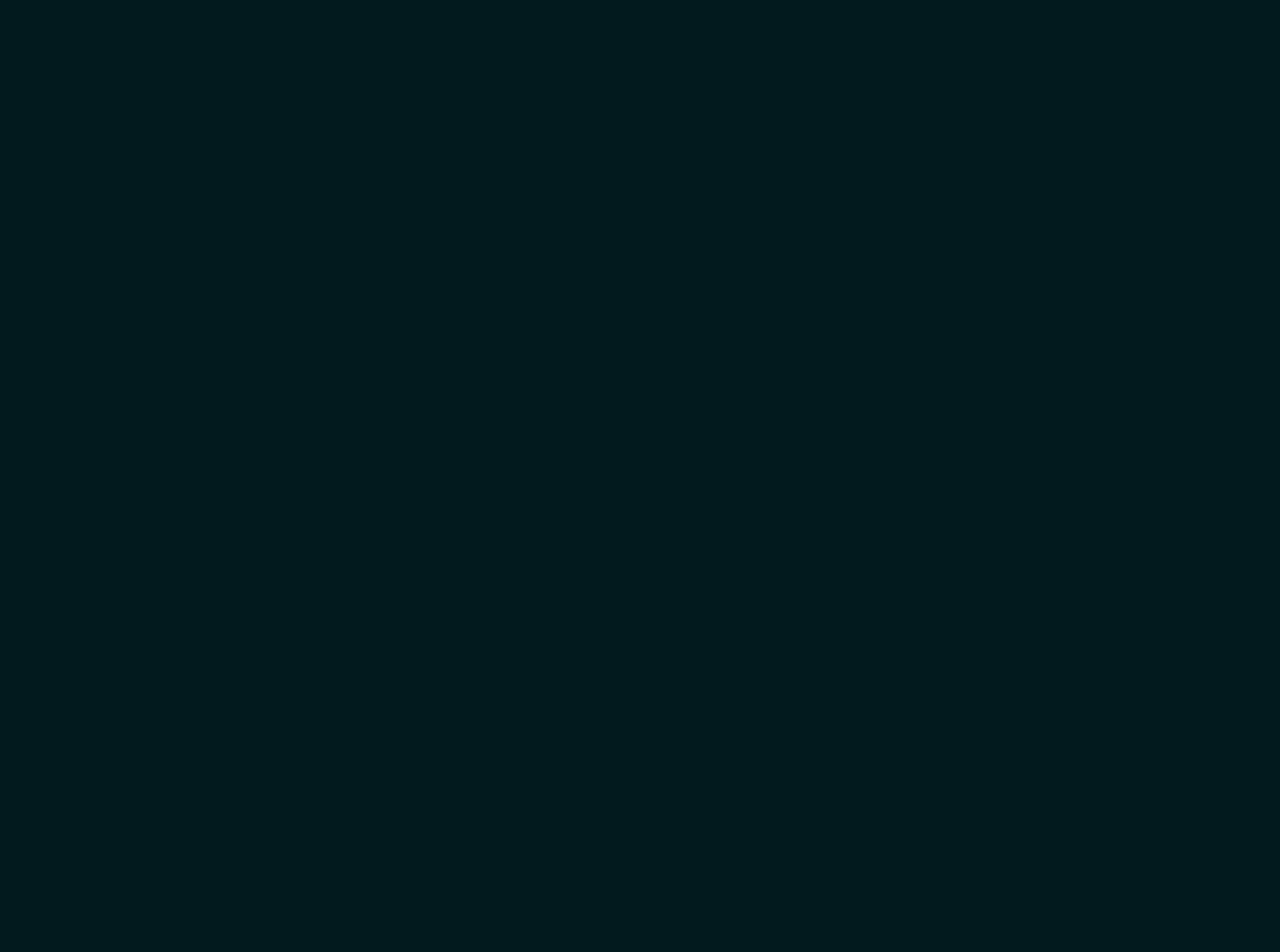
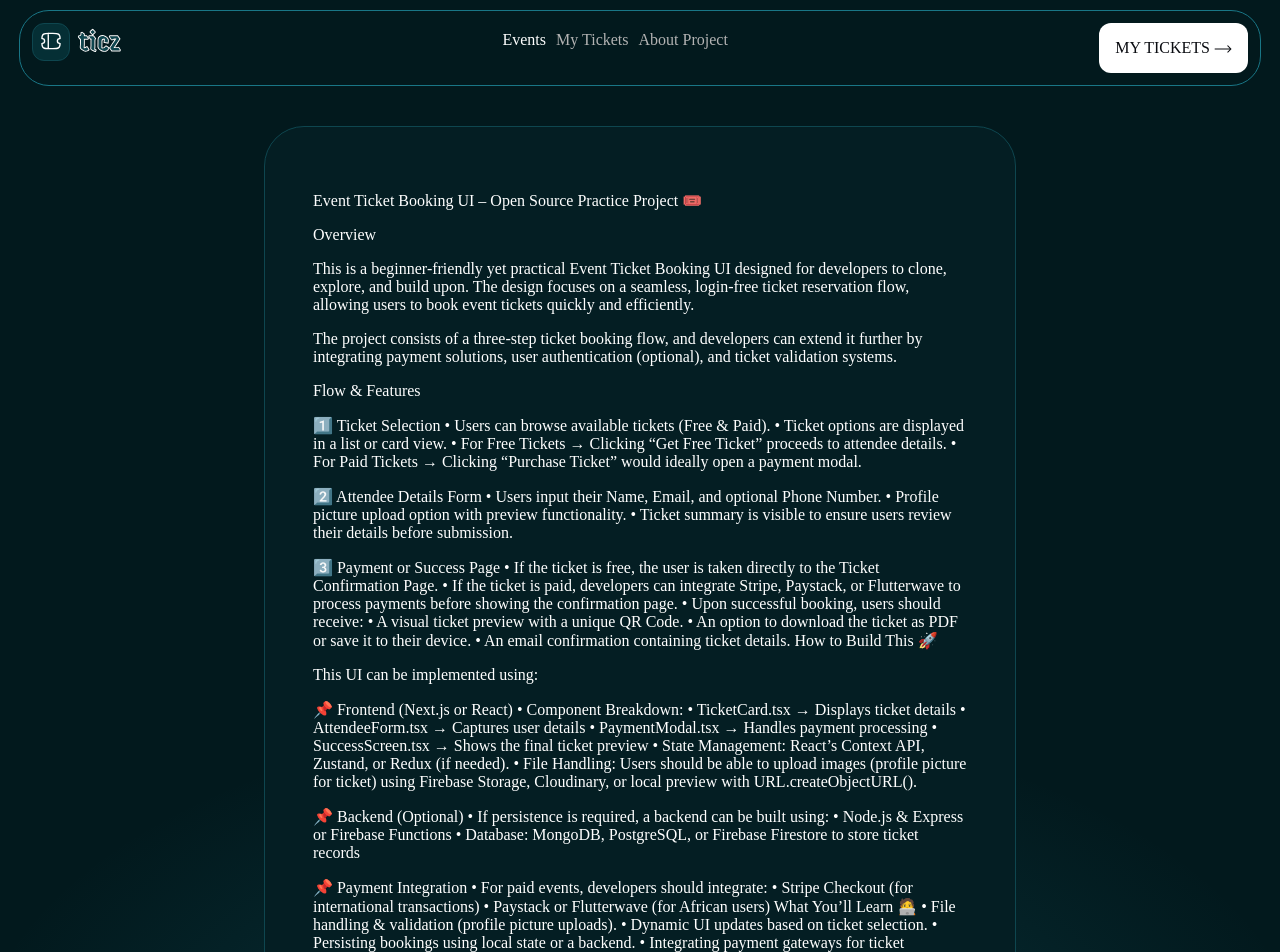
Before and after one commit to Kawthar1512/Conference-ticket-gen, a React (Vite) app: page /about in a window 1280 px wide. Before the commit this address had no page. Shown: the top 952 px of the page. Before the commit the page ends 800 px from the top, so only its background shows below. Built offline with nearby package versions, Linux system fonts and the light colour scheme; a web font is replaced by a local one.

Commit message:
about-page

```diff
--- a/package.json
+++ b/package.json
@@ -16,6 +16,7 @@
     "react-dom": "^19.0.0",
     "react-dropzone": "^14.3.5",
     "react-hook-form": "^7.54.2",
+    "react-markdown": "^9.0.3",
     "react-router": "^7.1.5",
     "yup": "^1.6.1",
     "zod": "^3.24.2"
--- a/src/Routes.jsx
+++ b/src/Routes.jsx
@@ -3,6 +3,7 @@ import TicketBookedPage from "./pages/TicketBooked";
 import HomePage from "./pages/SelectTicket";
 import DetailsPage from "./pages/AttendeeDetails";
 import BaseLayout from "./layout/BaseLayout";
+import AboutPage from "./pages/AboutPage"
 
 const AppRoutes = () => {
   return (
@@ -11,6 +12,8 @@ const AppRoutes = () => {
         <Route index element={<HomePage />} />
         <Route path="/ticket" element={<TicketBookedPage />} />
         <Route path="/upload" element={<DetailsPage />} />
+        <Route path="/about" element={<AboutPage />} />
+
       </Route>
     </Routes>
   );
--- a/src/components/NavBar.jsx
+++ b/src/components/NavBar.jsx
@@ -3,6 +3,7 @@ import svgImage from "../assets/Vector (1).svg";
 import "../styles/NavBar.css";
 import ticz from "../assets/ticz.svg";
 import arrow from "../assets/div.svg"
+import { Link } from "react-router";
 
 export default function Nav() {
   return (
@@ -18,7 +19,7 @@ export default function Nav() {
         <div className="nav-links">
           <a href="" className="first-link">Events</a>
           <a href="" className="second-link">My Tickets</a>
-          <a href="" className="third-link">About Project</a>
+          <Link to="/about" className="third-link">About Project</Link>
 
         </div>
         <a href="" className="my-ticket-btn">MY TICKETS <img src={arrow}alt="" /></a>
--- /dev/null
+++ b/src/pages/AboutPage.jsx
@@ -0,0 +1,67 @@
+import Markdown from 'react-markdown'
+
+const markdown = `Event Ticket Booking UI – Open Source Practice Project 🎟️
+
+Overview
+
+This is a beginner-friendly yet practical Event Ticket Booking UI designed for developers to clone, explore, and build upon. The design focuses on a seamless, login-free ticket reservation flow, allowing users to book event tickets quickly and efficiently.
+
+The project consists of a three-step ticket booking flow, and developers can extend it further by integrating payment solutions, user authentication (optional), and ticket validation systems.
+
+Flow & Features
+
+1️⃣ Ticket Selection
+	•	Users can browse available tickets (Free & Paid).
+	•	Ticket options are displayed in a list or card view.
+	•	For Free Tickets → Clicking “Get Free Ticket” proceeds to attendee details.
+	•	For Paid Tickets → Clicking “Purchase Ticket” would ideally open a payment modal.
+
+2️⃣ Attendee Details Form
+	•	Users input their Name, Email, and optional Phone Number.
+	•	Profile picture upload option with preview functionality.
+	•	Ticket summary is visible to ensure users review their details before submission.
+
+3️⃣ Payment or Success Page
+	•	If the ticket is free, the user is taken directly to the Ticket Confirmation Page.
+	•	If the ticket is paid, developers can integrate Stripe, Paystack, or Flutterwave to process payments before showing the confirmation page.
+	•	Upon successful booking, users should receive:
+	•	A visual ticket preview with a unique QR Code.
+	•	An option to download the ticket as PDF or save it to their device.
+	•	An email confirmation containing ticket details.
+How to Build This 🚀
+
+This UI can be implemented using:
+
+📌 Frontend (Next.js or React)
+	•	Component Breakdown:
+	•	TicketCard.tsx → Displays ticket details
+	•	AttendeeForm.tsx → Captures user details
+	•	PaymentModal.tsx → Handles payment processing
+	•	SuccessScreen.tsx → Shows the final ticket preview
+	•	State Management: React’s Context API, Zustand, or Redux (if needed).
+	•	File Handling: Users should be able to upload images (profile picture for ticket) using Firebase Storage, Cloudinary, or local preview with URL.createObjectURL().
+
+📌 Backend (Optional)
+	•	If persistence is required, a backend can be built using:
+	•	Node.js & Express or Firebase Functions
+	•	Database: MongoDB, PostgreSQL, or Firebase Firestore to store ticket records
+
+📌 Payment Integration
+	•	For paid events, developers should integrate:
+	•	Stripe Checkout (for international transactions)
+	•	Paystack or Flutterwave (for African users)
+What You’ll Learn 🧑‍💻
+	•	File handling & validation (profile picture uploads).
+	•	Dynamic UI updates based on ticket selection.
+	•	Persisting bookings using local state or a backend.
+	•	Integrating payment gateways for ticket purchases.
+	•	Generating & validating QR Codes for event check-in (Advanced).
+Need Help? Reach Out! 💬`;
+export default function About(){
+    return(
+        <>
+        <div className="about-container">
+        <Markdown>{markdown}</Markdown>        </div>
+        </>
+    )
+}
--- a/src/styles/App.css
+++ b/src/styles/App.css
@@ -123,6 +123,16 @@ opacity: 0.4;
 .file-uploader.uploaded span{
     opacity: 0;
 }
+.about-container{
+    border: 1px solid var(--color1);
+    width: 100%;
+    max-width: 654px;
+    background-color: #041e23 ;
+    padding: 48px;
+    margin: 40px auto;
+    border-radius: 40px;
+    color: var(--white);
+}
 
 .file-uploader.uploaded:hover span{
     opacity: 1;
--- a/src/styles/NavBar.css
+++ b/src/styles/NavBar.css
@@ -3,7 +3,8 @@
 @import url("https://fonts.googleapis.com/css2?family=Road+Rage&family=Roboto:ital,wght@0,100..900;1,100..900&display=swap");
 
 nav {
-width: 1000px;
+/* width: 1000px; */
+width: 95%;
 max-width: 100%;
   /* width: 1200px; */
   border-radius: 30px;
@@ -14,6 +15,7 @@ max-width: 100%;
   display: flex;
   justify-content: space-between;
   margin: 10px auto;
+  overflow: hidden;
 }
 
 .navImage {
--- a/src/styles/index.css
+++ b/src/styles/index.css
@@ -26,6 +26,8 @@ body {
       rgba(36, 160, 181, 0) 100%
     ),
     #02191d;
+    box-sizing: border-box;
+    overflow-x: hidden;
 }
 
 input:-webkit-autofill,
```
Also changed, not shown: 1 other file (tests, documents, lock files or other folders).
